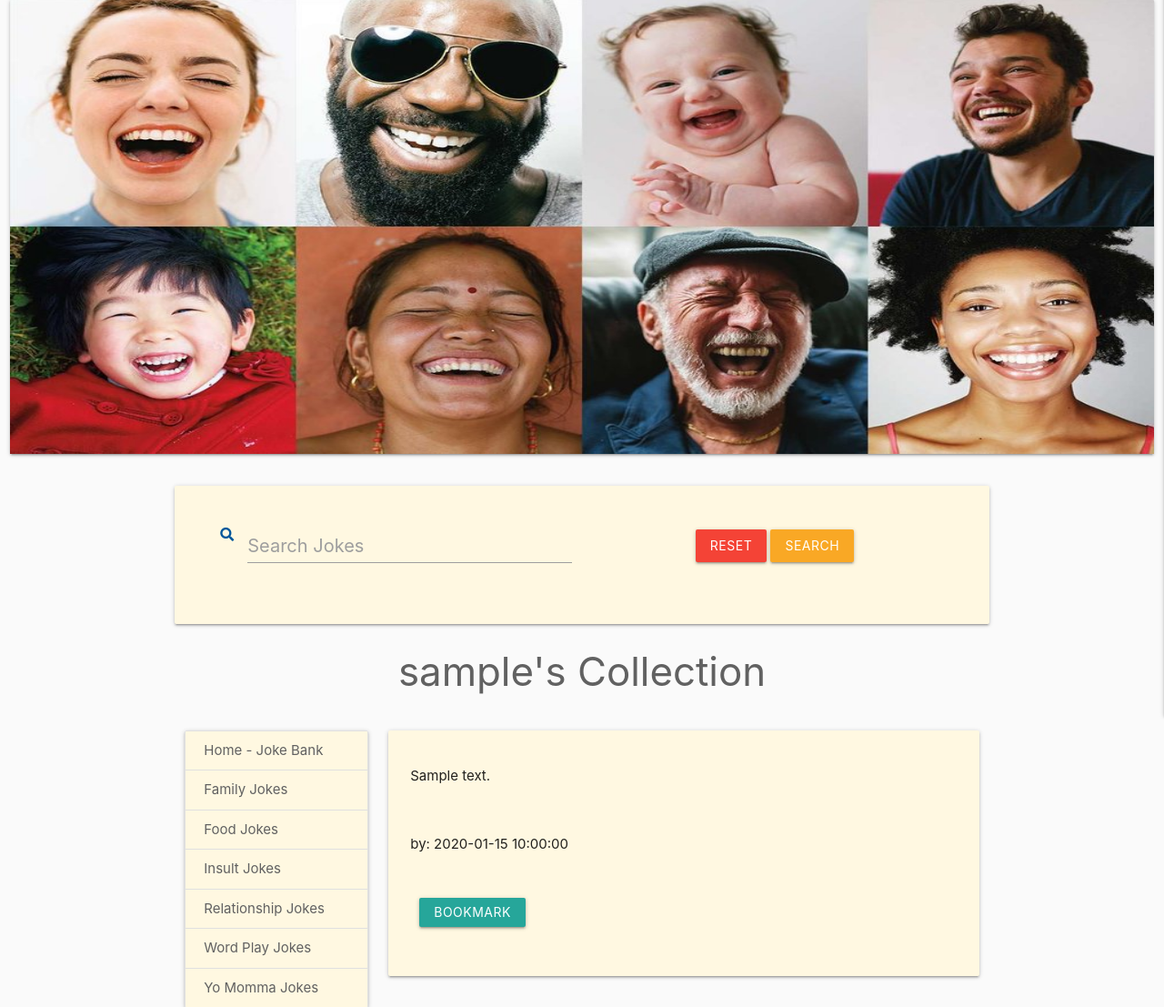
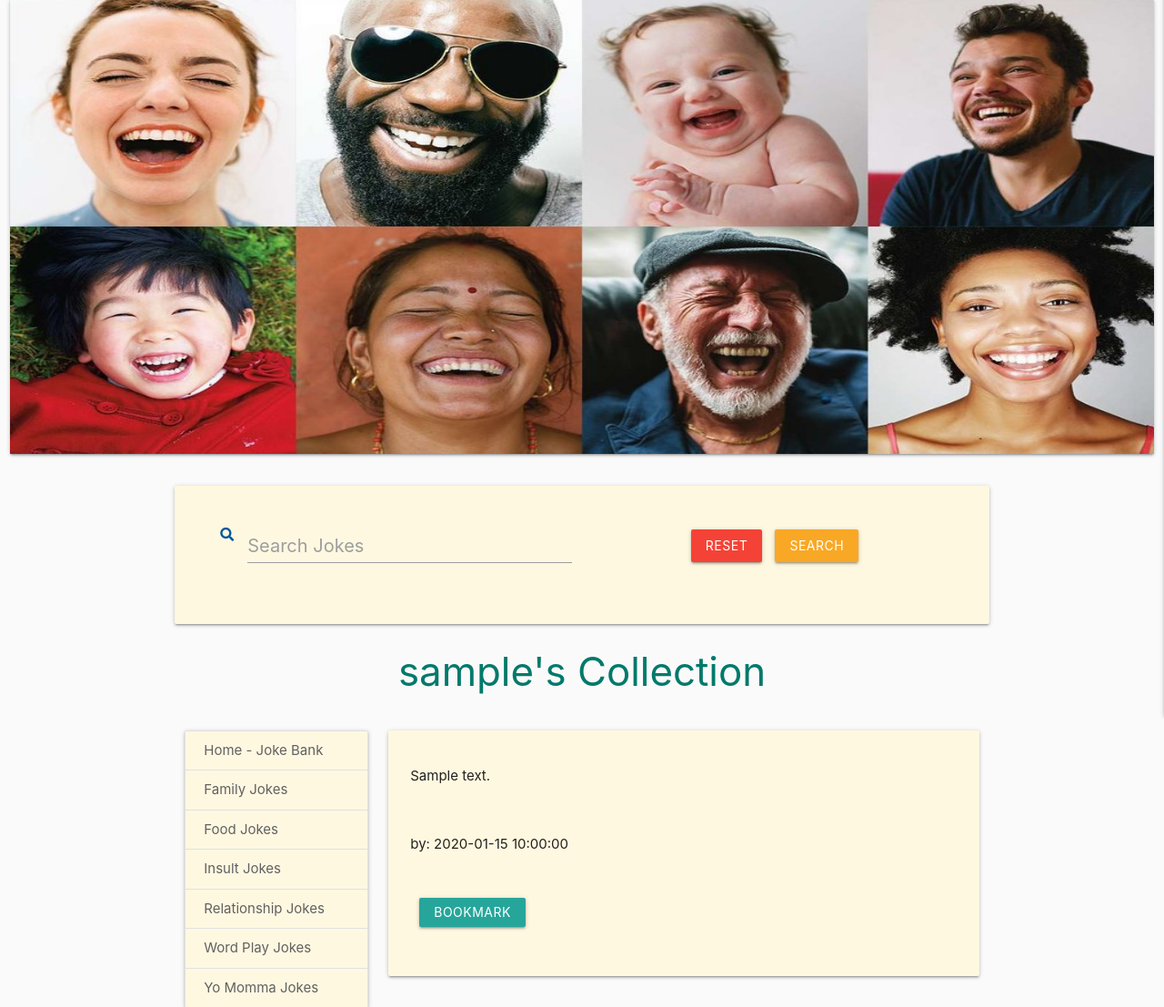
Before and after one commit to karzuin/jokes_library_MS3, a Flask app: template templates/coll_bookmarks.html in a window 1280 px wide; the page is wider, and only the part inside the window is pictured. Shown: the part 73-1180 px from the top of that part at 91% size. Run offline with Flask 2, Linux system fonts and the light colour scheme; the template is opened without the code that fills it: most values are stand-ins (such as "Sample title", 1, 10 or a date in 2020); some libraries are stand-ins or nearby versions.

Commit message:
Added Materialize CSS to h3 tag

```diff
--- a/templates/coll_bookmarks.html
+++ b/templates/coll_bookmarks.html
@@ -12,17 +12,17 @@
                     <label for="query" id="searchbox">Search Jokes</label>
                 </div>
                 <div class="col s12">
-                    <a href="{{ url_for('get_jokes') }}" class="red btn text-shadow">
+                    <a href="{{ url_for('get_jokes') }}" class="search-btns red btn text-shadow">
                         Reset
                     </a>
-                    <button type="submit" class="yellow darken-3 btn text-shadow">
+                    <button type="submit" class="search-btns yellow darken-3 btn text-shadow">
                         Search
                     </button>
                 </div>
             </div>
         </form>
     </div>
-    <div class="s9 grey-text text-darken-2 center-align">
+    <div class="s9 teal-text text-darken-2 center-align">
             <h3>{{ username }}'s Collection</h3>
         </div>
     <div class="row section">
```
